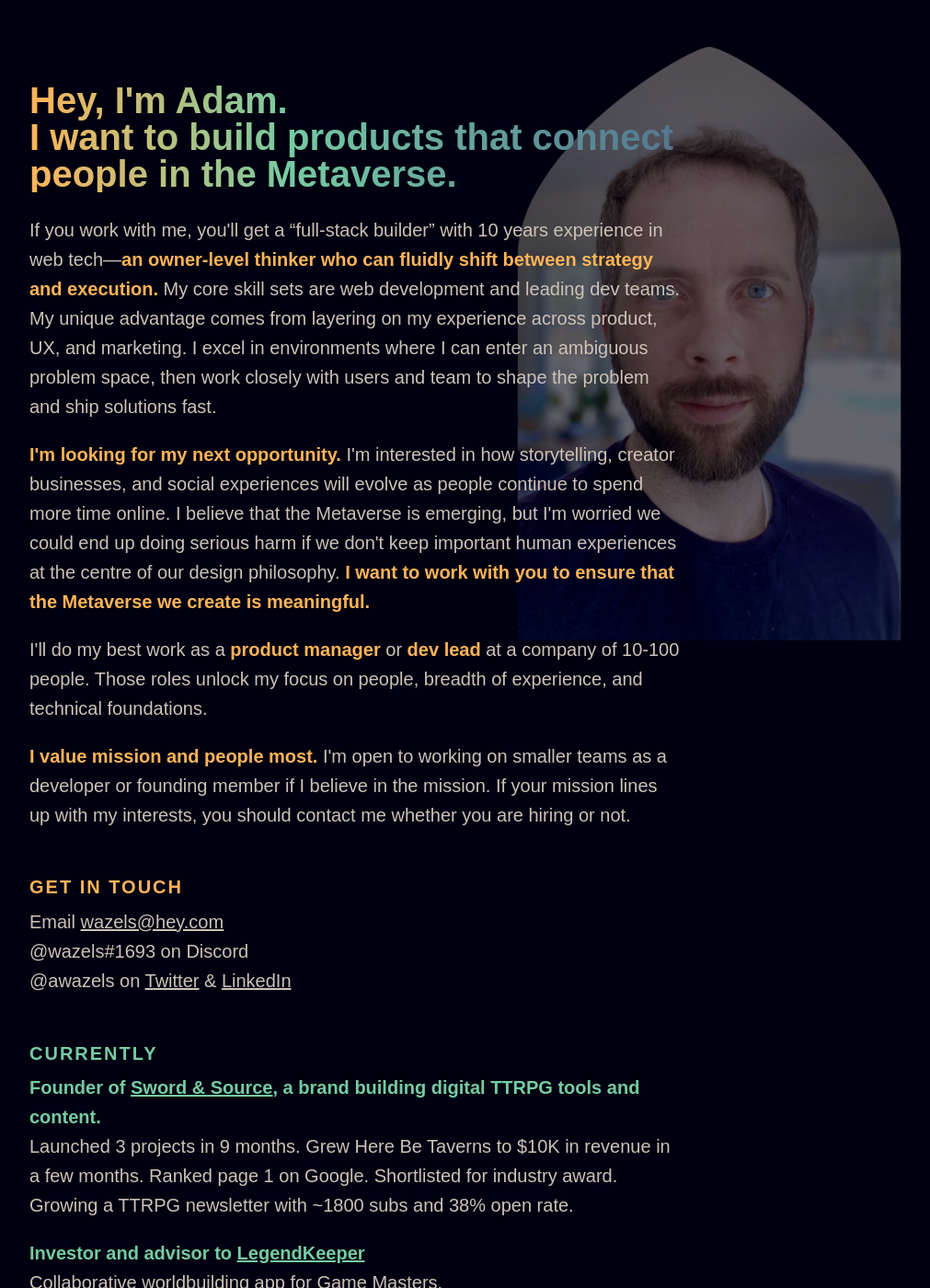
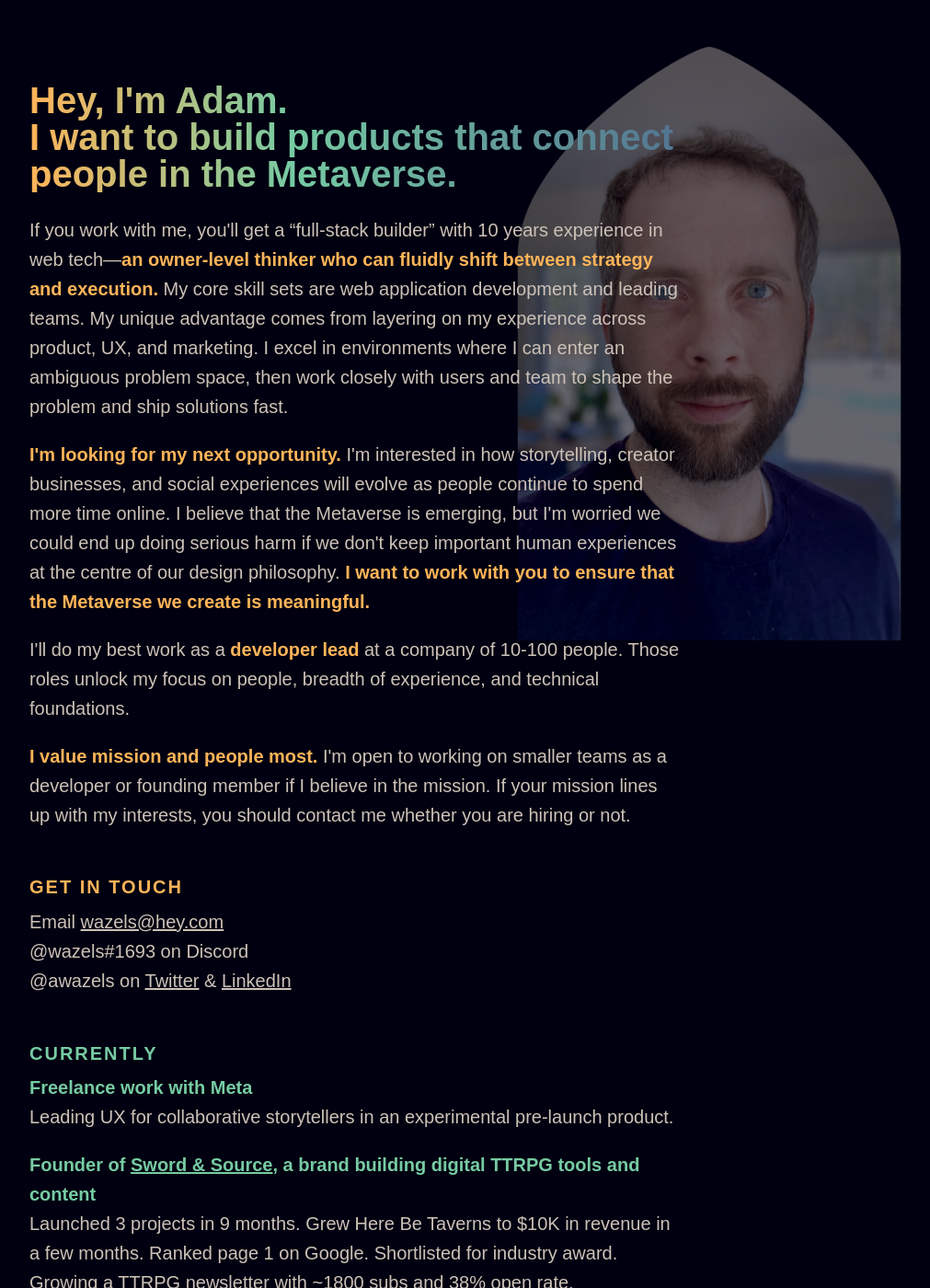
Before and after one commit to AWaselnuk/AWaselnuk.github.io, a Jekyll site: the page built from collaborate.html, in a window 1280 px wide and 1400 px high. Shown: the whole window at 92% size, without its empty margins (3-1014 px from the left). Built offline with Jekyll 4.4.1, drawn with Linux system fonts in a browser that asks for light colours; comment, search, counter and statistics services are not loaded.

Commit message:
Add the Meta flex

```diff
--- a/collaborate.html
+++ b/collaborate.html
@@ -205,7 +205,7 @@ title: Collaborate with Adam Waselnuk
           >an owner-level thinker who can fluidly shift between strategy and
           execution.</strong
         >
-        My core skill sets are web development and leading dev teams. My unique
+        My core skill sets are web application development and leading teams. My unique
         advantage comes from layering on my experience across product, UX, and
         marketing. I excel in environments where I can enter an ambiguous
         problem space, then work closely with users and team to shape the
@@ -224,9 +224,7 @@ title: Collaborate with Adam Waselnuk
         >
       </p>
       <p>
-        I'll do my best work as a
-        <strong class="orange">product manager</strong> or
-        <strong class="orange">dev lead</strong> at a company of 10-100 people.
+        I'll do my best work as a <strong class="orange">developer lead</strong> at a company of 10-100 people.
         Those roles unlock my focus on people, breadth of experience, and
         technical foundations.
       </p>
@@ -246,11 +244,12 @@ title: Collaborate with Adam Waselnuk
         <a class="link" href="https://www.linkedin.com/in/awazels/">LinkedIn</a>
       </p>
       <h2 class="green">CURRENTLY</h2>
+      <p><b class="green">Freelance work with Meta</b><br>Leading UX for collaborative storytellers in an experimental pre-launch product.</p>
       <p>
         <b class="green"
           >Founder of
           <a class="link" href="https://swordandsource.ca">Sword & Source</a>, a
-          brand building digital TTRPG tools and content.</b
+          brand building digital TTRPG tools and content</b
         ><br />Launched 3 projects in 9 months. Grew Here Be Taverns to $10K in
         revenue in a few months. Ranked page 1 on Google. Shortlisted for
         industry award. Growing a TTRPG newsletter with ~1800 subs and 38% open
```
